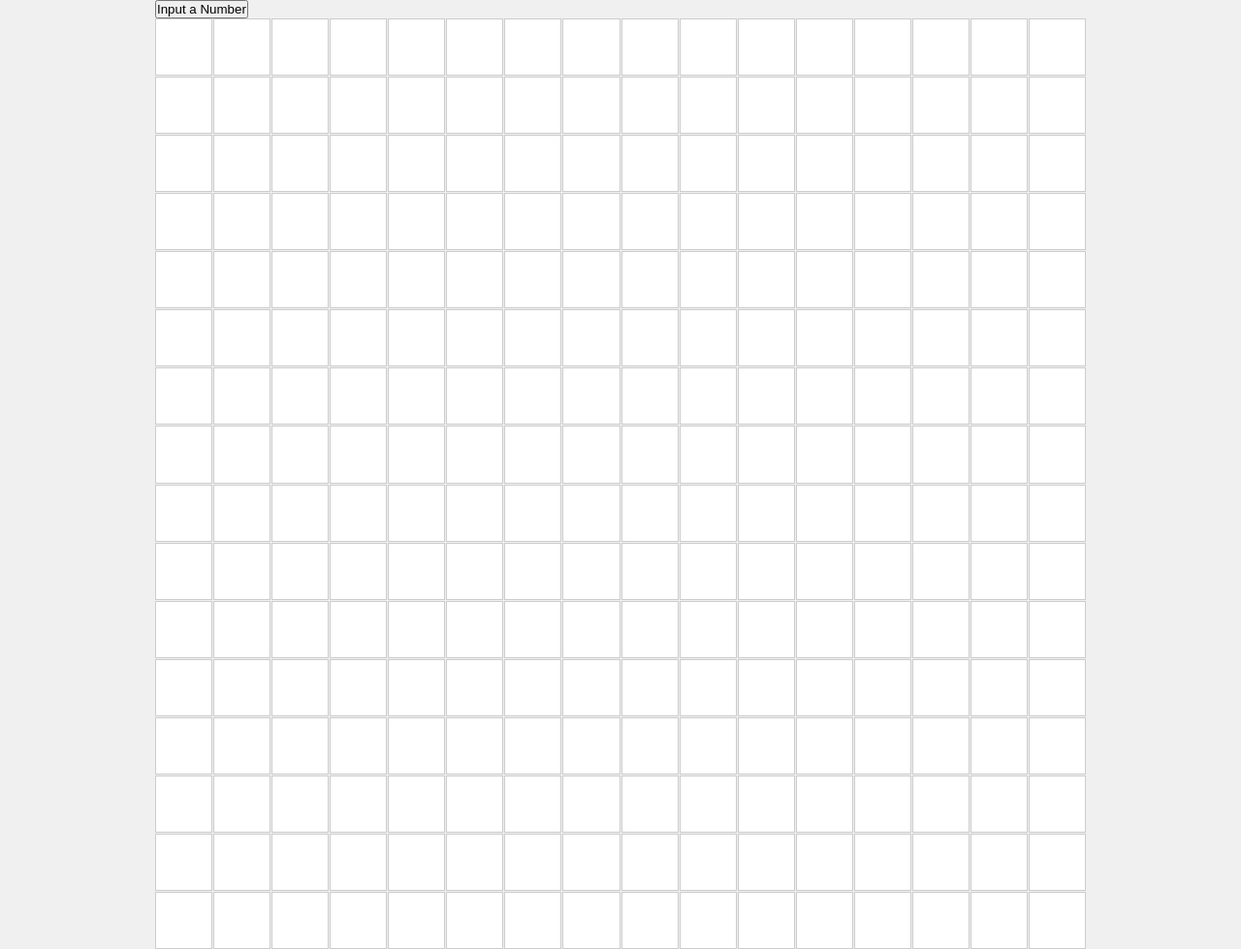
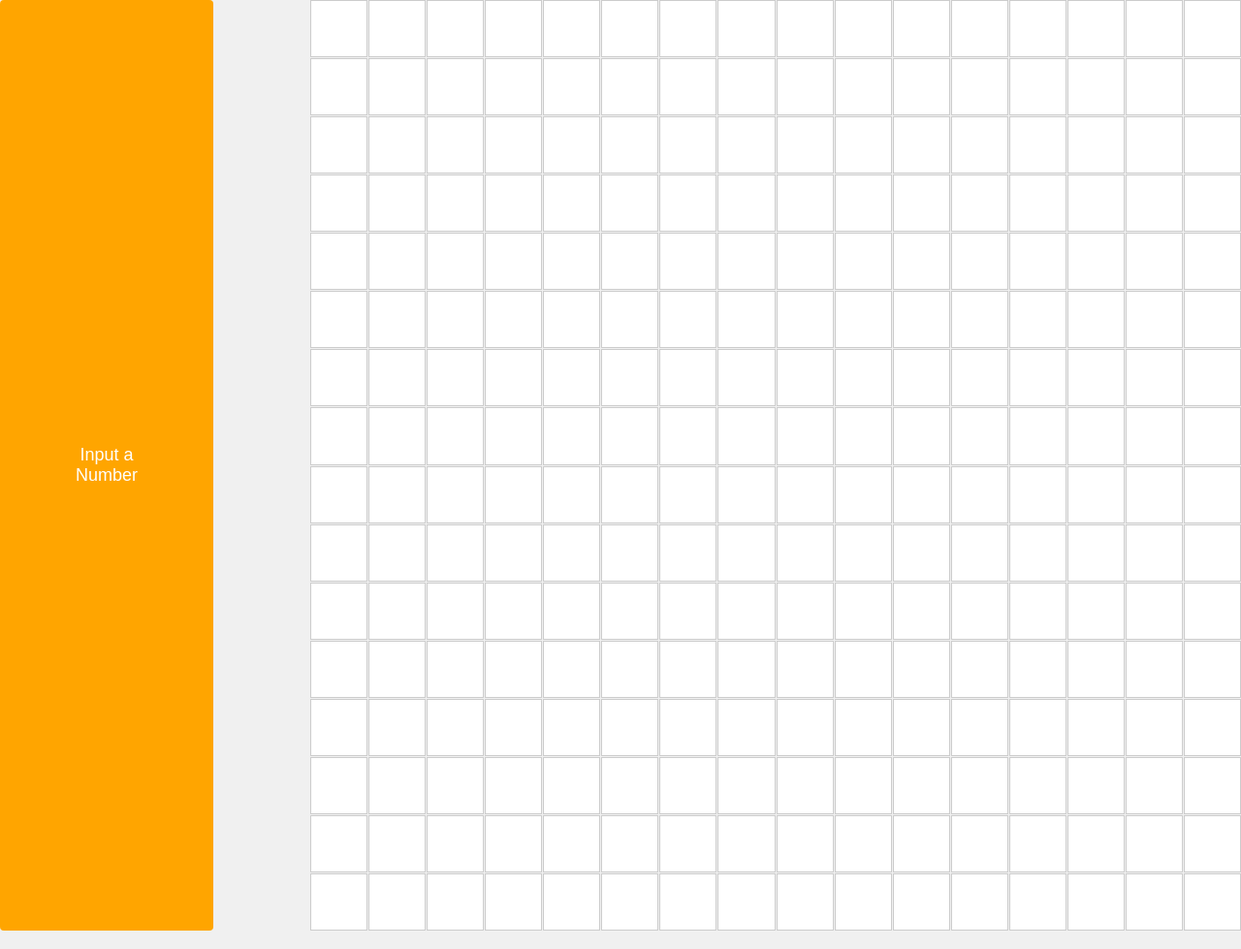
Before and after one commit to ROIEngineer/etch-a-Sketch, a plain HTML site: page index.html in a window 1280 px wide. Shown: the whole page at 97% size. Drawn offline with Linux system fonts and the light colour scheme.

Commit message:
Add button styling

```diff
--- a/styles.css
+++ b/styles.css
@@ -12,3 +12,17 @@ body {
   min-height: 100vh;
   background-color: #f0f0f0;
 }
+
+.container {
+  display: flex;
+  gap: 100px;
+}
+
+.inputBtn {
+  font-size: 18px;
+  padding: 50px;
+  border: none;
+  border-radius: 4px;
+  color: white;
+  background: orange;
+}
```
